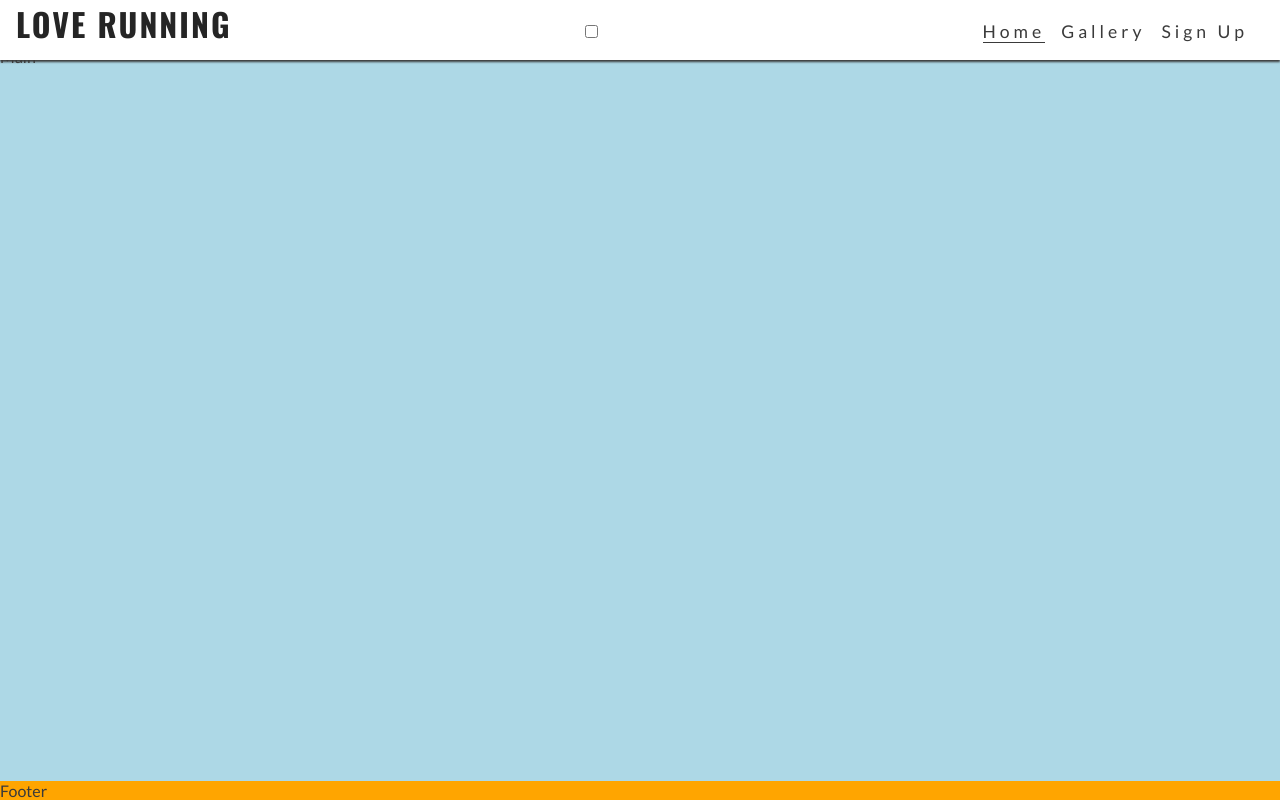
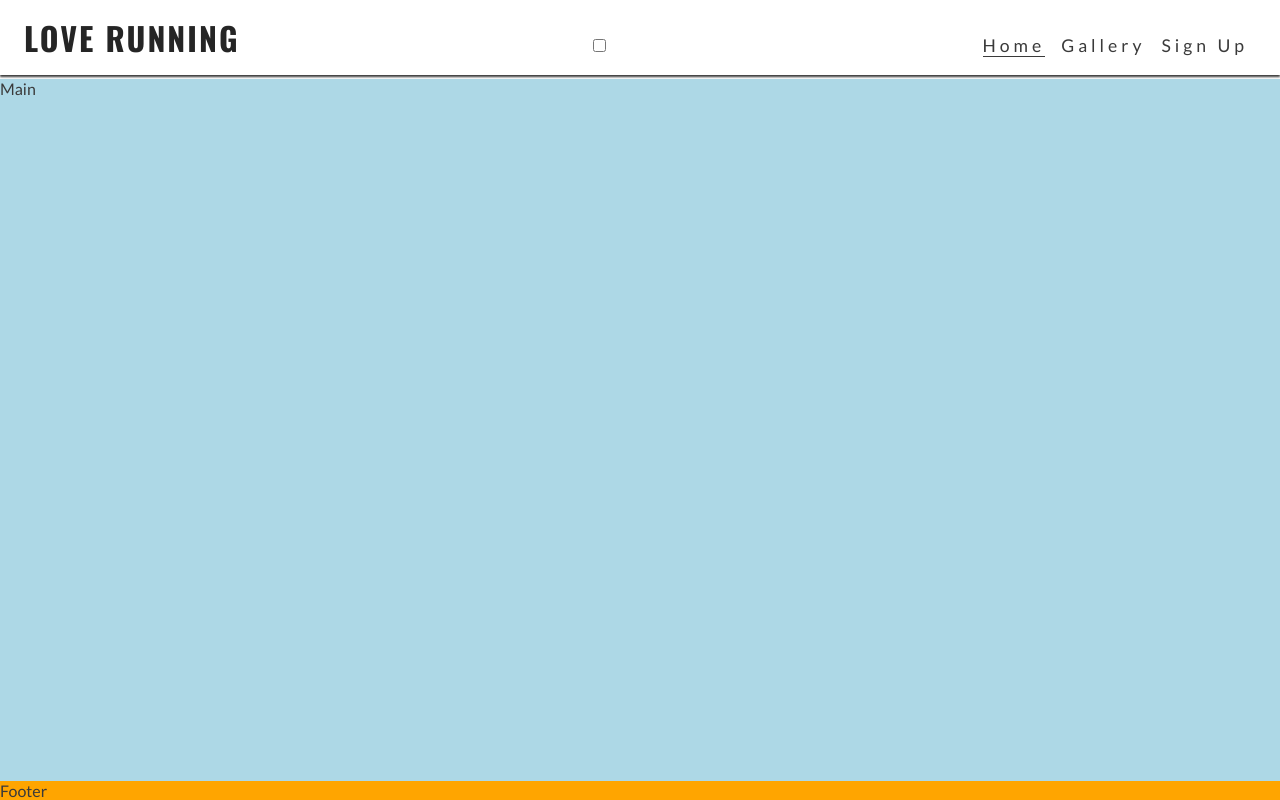
Before and after one commit to Sandhya80/love-running, a plain HTML site: page index.html in a window 1280 px wide. Drawn offline with nearby package versions, Linux system fonts and the light colour scheme.

Commit message:
Increase logo size and push main down under larger header

```diff
--- a/assets/css/styles.css
+++ b/assets/css/styles.css
@@ -179,3 +179,12 @@ footer {
     .nav-toggle-label {
         display: none; /* Hide the label on larger screens */
     }
+    #logo {
+        margin: 0 0.5rem; /* Adjust logo margin */
+        font-size: 200%; /* Increase logo font size */;
+        line-height: 75px; /* Adjust line height for larger screens */
+    }
+
+    main {
+        margin-top: 79px; /* Remove top margin on larger screens */
+    }
```
